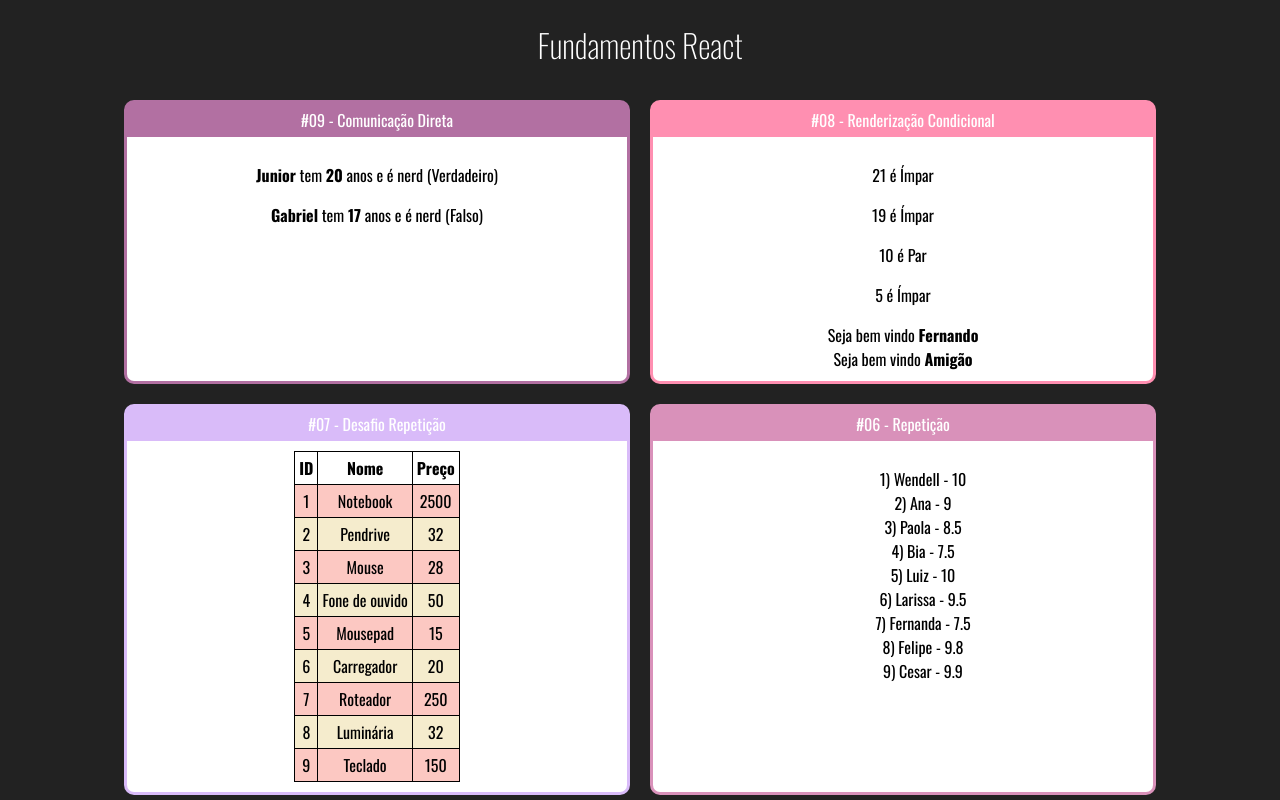
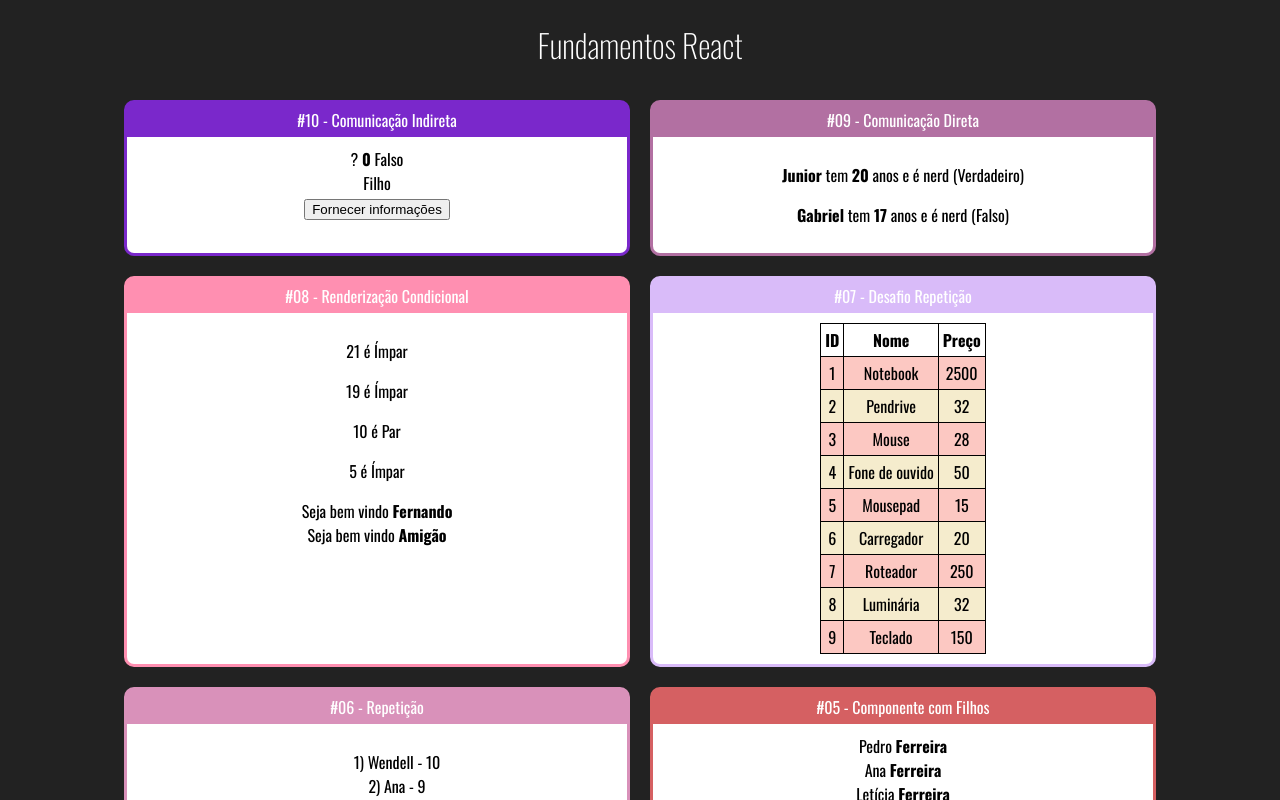
Before and after one commit to wen-dell/fundamentos-react, a React (Create React App) app: page / in a window 1280 px wide. Shown: the top 800 px of the page. Built offline with nearby package versions, Linux system fonts and the light colour scheme.

Commit message:
Comunicação indireta

```diff
--- a/src/App.jsx
+++ b/src/App.jsx
@@ -1,5 +1,6 @@
 import "./App.css";
 
+import IndiretaPai from "./components/comunicacao/IndiretaPai";
 import DiretaPai from "./components/comunicacao/DiretaPai";
 import UsuarioInfo from "./components/condicional/UsuarioInfo";
 import ParOuImpar from "./components/condicional/ParOuImpar";
@@ -18,6 +19,9 @@
     <h1>Fundamentos React</h1>
 
     <div className="Cards">
+      <Card titulo="#10 - Comunicação Indireta" color="#7a28cb">
+        <IndiretaPai />
+      </Card>
       <Card titulo="#09 - Comunicação Direta" color="#b270a2">
         <DiretaPai />
       </Card>
@@ -26,8 +30,8 @@
         <ParOuImpar numero={19} />
         <ParOuImpar numero={10} />
         <ParOuImpar numero={5} />
-        <UsuarioInfo usuario={{nome: 'Fernando'}} />
-        <UsuarioInfo usuario={{nome: ''}} />
+        <UsuarioInfo usuario={{ nome: "Fernando" }} />
+        <UsuarioInfo usuario={{ nome: "" }} />
       </Card>
       <Card titulo="#07 - Desafio Repetição" color="#d9bbf9">
         <TabelaProdutos />
@@ -39,7 +43,7 @@
         {/* Comentário em React */}
         <Familia sobrenome="Ferreira">
           <FamiliaMembro nome="Pedro" />
-          <FamiliaMembro nome="Ana"  />
+          <FamiliaMembro nome="Ana" />
           <FamiliaMembro nome="Letícia" />
         </Familia>
       </Card>
--- /dev/null
+++ b/src/components/comunicacao/IndiretaFilho.jsx
@@ -0,0 +1,16 @@
+const IndiretaFilho = (props) => {
+  return (
+    <div>
+      <div>Filho</div>
+      <button
+        onClick={function (e) {
+          props.quandoClicar("João", 53, true);
+        }}
+      >
+        Fornecer informações
+      </button>
+    </div>
+  );
+};
+
+export default IndiretaFilho;
--- /dev/null
+++ b/src/components/comunicacao/IndiretaPai.jsx
@@ -0,0 +1,25 @@
+import IndiretaFilho from "./IndiretaFilho";
+
+const IndiretaPai = (props) => {
+  let nome = '?';
+  let idade = 0;
+  let nerd = false;
+  function fornecerInformacoes(nomeParam, idadeParam, nerdParam) {
+    nome = nomeParam;
+    idade = idadeParam;
+    nerd = nerdParam;
+  }
+
+  return (
+    <div>
+      <div>
+        <span>{ nome } </span>
+        <span><strong>{ idade }</strong> </span>
+        <span>{ nerd ? 'Verdadeiro' : 'Falso' }</span>
+      </div>
+      <IndiretaFilho quandoClicar={fornecerInformacoes}></IndiretaFilho>
+    </div>
+  );
+};
+
+export default IndiretaPai;
```
